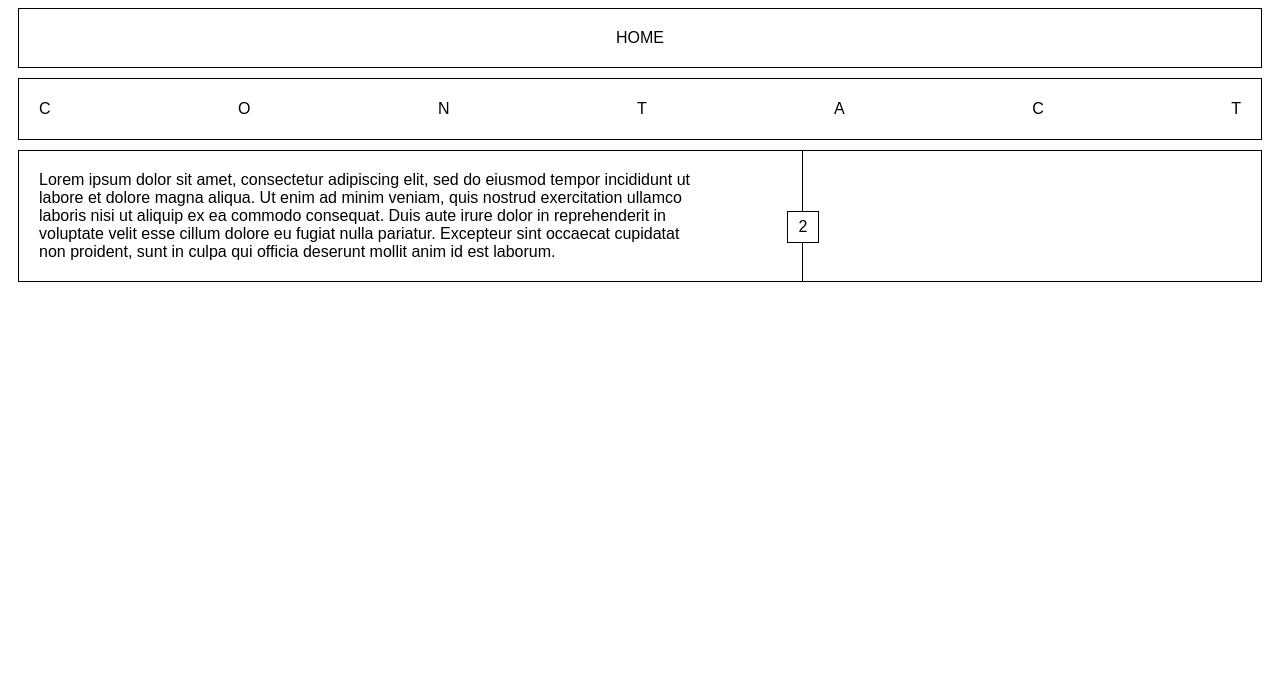
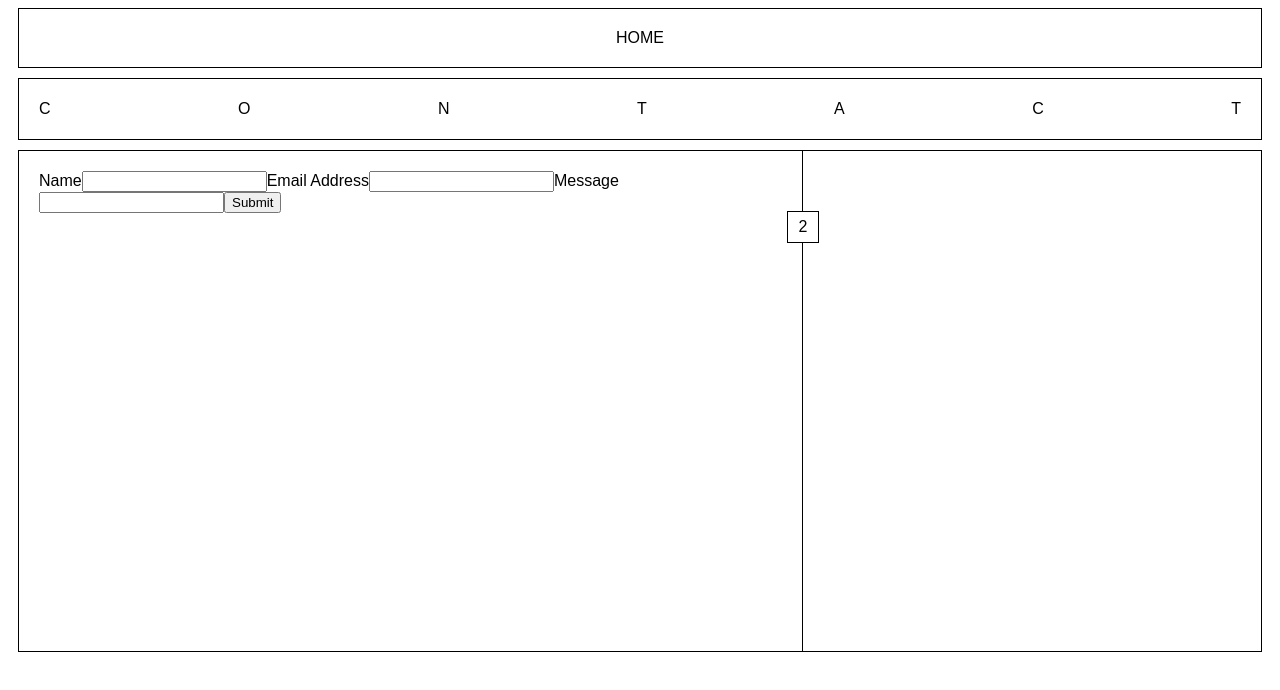
Before and after one commit to bpgoodrow/Portfolio, a React (Create React App) app: page /contact in a window 1280 px wide. Shown: the top 690 px of the page. Built offline with nearby package versions, Linux system fonts and the light colour scheme.

Commit message:
add additional footer navlinks

```diff
--- a/package.json
+++ b/package.json
@@ -10,6 +10,7 @@
     "framer-motion": "^7.4.0",
     "react": "^18.2.0",
     "react-dom": "^18.2.0",
+    "react-intersection-observer": "^9.4.0",
     "react-router-dom": "^6.4.1",
     "react-scripts": "5.0.1",
     "web-vitals": "^2.1.4"
--- a/src/components/AboutMe.js
+++ b/src/components/AboutMe.js
@@ -1,8 +1,10 @@
-import React from "react";
+import React, { useEffect } from "react";
 import './AboutMe.css';
-import { motion } from "framer-motion";
+import { useAnimation, motion } from "framer-motion";
+import { useInView } from "react-intersection-observer";
 
 function AboutMe() {
+
   return (
     <React.Fragment>
        <motion.div
--- a/src/components/Contact.css
+++ b/src/components/Contact.css
@@ -1,7 +1,3 @@
-.body {
-  height: 100%;
-}
-
 .contactHeader {
   display: flex;
   justify-content: space-between;
@@ -18,7 +14,7 @@
   border: solid black .5px;
   margin-left: 10px;
   margin-right: 10px;
-  /* height: 100%; */
+  height: 500px;
   display: flex;
   background: white;
 }
--- a/src/components/Contact.js
+++ b/src/components/Contact.js
@@ -5,7 +5,8 @@ import { motion } from "framer-motion";
 function Contact() {
   return (
     <React.Fragment>
-       <motion.div className="body"
+      <div className="body">
+       <motion.div
         initial={{height: 0}}
         animate={{height: 1}}
         exit={{y: window.innerHeight, transition: {duration: .5}}}
@@ -35,13 +36,29 @@ function Contact() {
       </div>
       <div className="contactBody">
         <div className="contactHero">
-        Lorem ipsum dolor sit amet, consectetur adipiscing elit, sed do eiusmod tempor incididunt ut labore et dolore magna aliqua. Ut enim ad minim veniam, quis nostrud exercitation ullamco laboris nisi ut aliquip ex ea commodo consequat. Duis aute irure dolor in reprehenderit in voluptate velit esse cillum dolore eu fugiat nulla pariatur. Excepteur sint occaecat cupidatat non proident, sunt in culpa qui officia deserunt mollit anim id est laborum.
+        <form>
+          <label>
+            Name
+            <input type="text" name="name" />
+          </label>
+          <label>
+            Email Address
+            <input type="text" name="name" />
+          </label>
+          <label>
+            Message
+            <input type="text" name="name" />
+          </label>
+          <input type="submit" value="Submit" />
+        </form>
+
         </div>
         <div className="contactNumber">
           2
         </div>
       </div>
       </motion.div>
+      </div>
     </React.Fragment>
   )
 }
```
Also changed, not shown: 2 other files (tests, documents, lock files or other folders).
